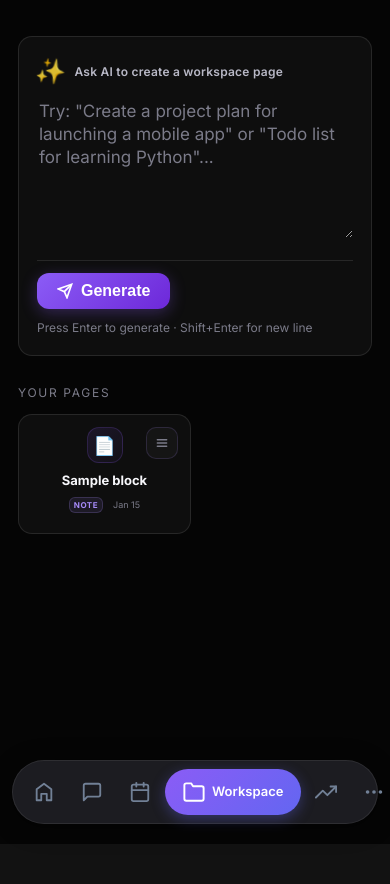
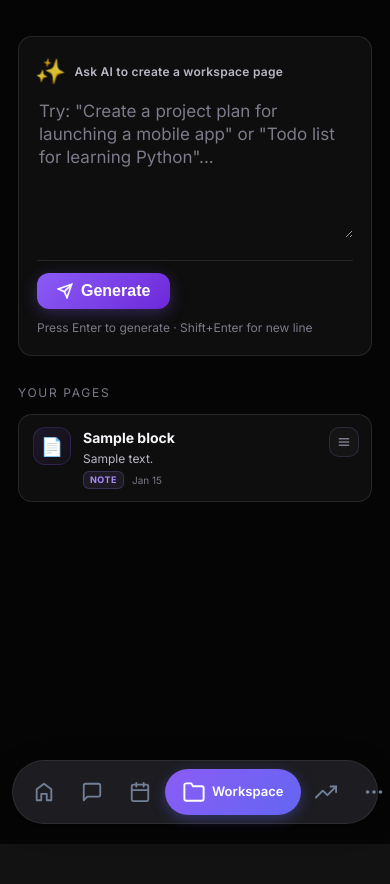
Before and after one commit to Yoagesh7/PAI_v1.ai, a Flask app: page /workspace in a window 390 px wide. Shown: the top 884 px of the page. Run offline with Flask 3, Linux system fonts and the light colour scheme; the visitor is signed in with stand-in values (Sample User, id 1); tables that the repository leaves empty hold one stand-in row (values such as "Sample post"); some libraries are stand-ins or nearby versions.

Commit message:
Fix PWA 404 icons in .vercelignore and clean up mobile layouts

```diff
--- a/web/templates/block_editor.html
+++ b/web/templates/block_editor.html
@@ -727,6 +727,8 @@
   outline: none;
   padding: 0;
 }
+
+@media (max-width: 768px) {
   .ed-page { padding-bottom: 160px; }
 
   /* ─── Topbar: compact, single row ─── */
@@ -1366,8 +1368,6 @@
   .ed-toolbar { padding: 0 14px; }
   .ed-tool-btn { padding: 9px 12px; font-size: 12px; }
 }
-</style>
-
 </style>
 
 <div class="ed-page">
--- a/web/templates/workspace.html
+++ b/web/templates/workspace.html
@@ -632,63 +632,82 @@
     font-size:14px; width:100%; max-width:240px;
   }
 
-  /* ── History Grid: 2-column optimized for mobile ── */
+  /* ── History Grid: Clean single-column layout for mobile/tablet ── */
   .ws-history-list {
-    display: grid !important;
-    grid-template-columns: repeat(2, 1fr) !important;
-    gap: 8px !important;
+    display: flex !important;
+    flex-direction: column !important;
+    gap: 10px !important;
     padding: 0 !important;
     width: 100% !important;
     box-sizing: border-box !important;
   }
 
   .ws-block-card {
-    flex-direction: column !important;
-    align-items: center !important;
-    text-align: center !important;
-    padding: 12px 8px !important;
-    min-height: 120px !important;
-    gap: 8px !important;
+    flex-direction: row !important;
+    align-items: flex-start !important;
+    text-align: left !important;
+    padding: 12px 14px !important;
+    padding-right: 44px !important;
+    min-height: auto !important;
+    gap: 12px !important;
     width: 100% !important;
     box-sizing: border-box !important;
-    overflow: hidden !important;
+    overflow: visible !important; /* Prevent menu clipping */
   }
 
   .ws-block-icon {
-    width: 36px !important;
-    height: 36px !important;
+    width: 38px !important;
+    height: 38px !important;
     font-size: 18px !important;
-    margin: 0 auto !important;
+    margin: 0 !important;
   }
 
   .ws-block-body {
-    width: 100% !important;
-    display: flex !important;
-    flex-direction: column !important;
-    align-items: center !important;
+    width: auto !important;
+    flex: 1 !important;
+    display: block !important;
   }
 
   .ws-block-title {
-    font-size: 13px !important;
+    font-size: 14px !important;
     margin-bottom: 2px !important;
     width: 100% !important;
-    text-align: center !important;
-  }
-
-  .ws-block-preview, .ws-block-checks {
-    display: none !important;
+    text-align: left !important;
+  }
+
+  .ws-block-preview {
+    display: -webkit-box !important;
+    font-size: 12px !important;
+    color: var(--kb-sec) !important;
+    line-height: 1.45 !important;
+    line-clamp: 1 !important;
+    -webkit-line-clamp: 1 !important;
+    -webkit-box-orient: vertical !important;
+    overflow: hidden !important;
+    margin-bottom: 4px !important;
+  }
+
+  .ws-block-checks {
+    display: none !important; /* Hide checklists on mobile/tablet to save space */
   }
 
   .ws-block-meta {
-    justify-content: center !important;
-    font-size: 9px !important;
+    justify-content: flex-start !important;
+    font-size: 10px !important;
     margin-top: 4px !important;
     width: 100% !important;
+    gap: 8px !important;
   }
 
   .ws-block-type-badge {
-    padding: 1px 4px !important;
-    font-size: 8px !important;
+    padding: 1px 6px !important;
+    font-size: 9px !important;
+  }
+
+  .ws-block-menu-btn {
+    opacity: 1 !important; /* Always show menu button on mobile/tablet */
+    width: 30px !important;
+    height: 30px !important;
   }
 
   .ws-block-delete {
@@ -701,6 +720,7 @@
 
   /* Skeleton */
   .kb-skel-card { padding:12px; border-radius:14px; }
+  .ws-doc-skel { height: 80px !important; }
 }
 
 /* ── Extra small (iPhone SE / 375px) ── */
```
Also changed, not shown: 1 other file.
